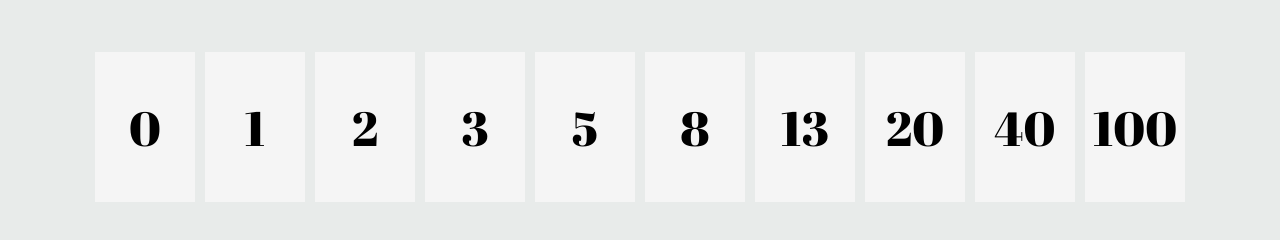
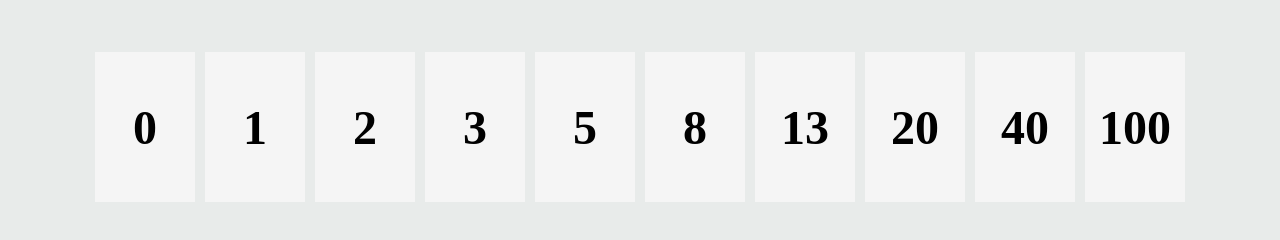
Before and after one commit to dbaettig/Planning-poker, a plain HTML site: page index.html in a window 1280 px wide. Shown: the part 140-380 px from the top of the page. Drawn offline with Linux system fonts and the light colour scheme.

```diff
--- a/sass/_mobile.scss
+++ b/sass/_mobile.scss
@@ -27,8 +27,10 @@
     background-color: whitesmoke;
     outline:none;
     cursor:pointer;
-    font-family: 'Abril Fatface', cursive;
+    font-family: "Baskerville";
+    font-weight: bold;
     font-size:2em;
+    padding:0px auto;
 
 }
 #cardDeck{
```
Also changed, not shown: css/style.css.
